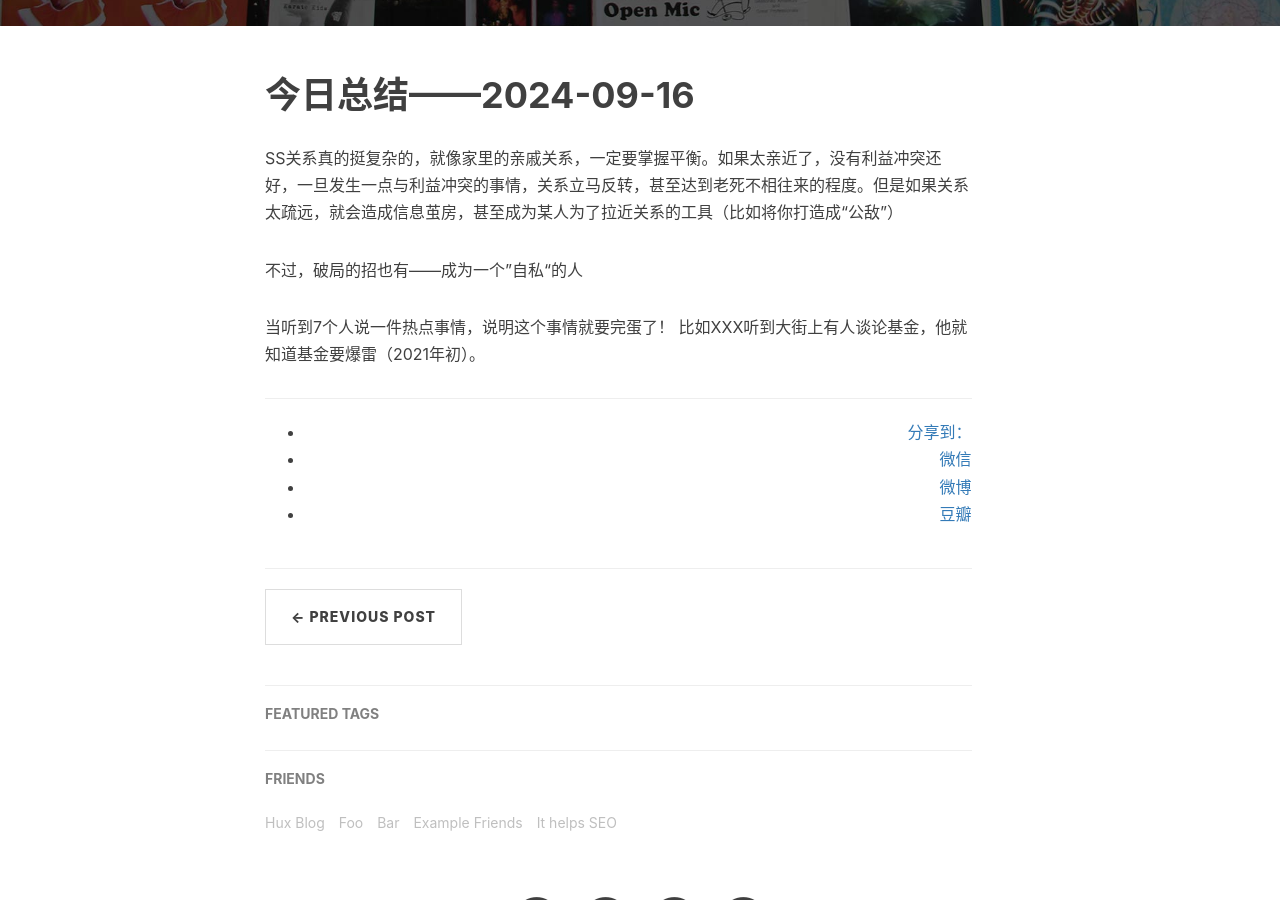
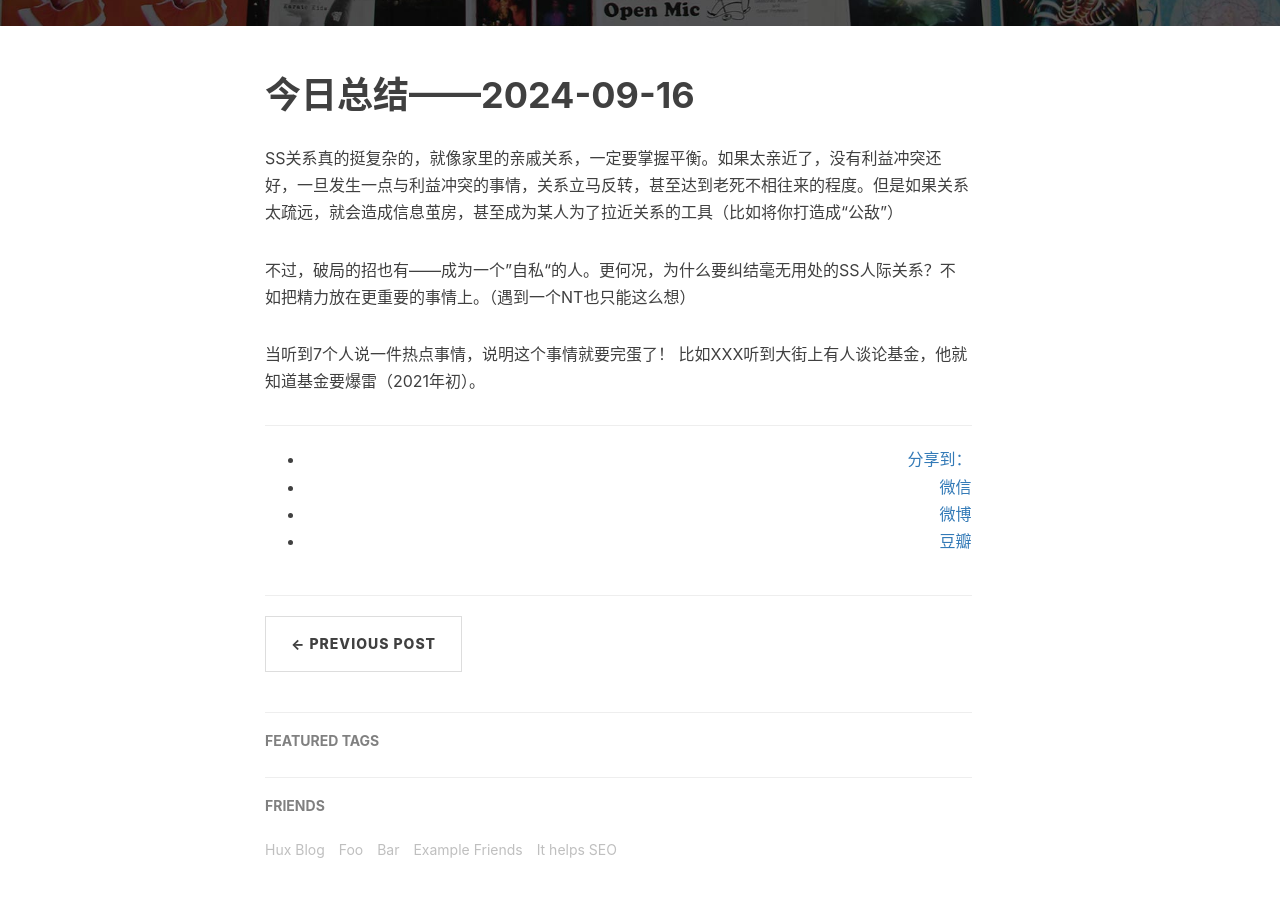
Before and after one commit to sunming3316/sunming3316.github.io, a Jekyll site: the page built from _posts/2024-09-16-Daily-re.markdown, in a window 1280 px wide and 900 px high, scrolled down 463 px. Built offline with Jekyll 4.4.1, drawn with Linux system fonts in a browser that asks for light colours; nearby versions of some CDN libraries; comment, search, counter and statistics services are not loaded.

Commit message:
add some in 0916 Daily-re

```diff
--- a/_posts/2024-09-16-Daily-re.markdown
+++ b/_posts/2024-09-16-Daily-re.markdown
@@ -14,6 +14,6 @@ catalog: true
 
 SS关系真的挺复杂的，就像家里的亲戚关系，一定要掌握平衡。如果太亲近了，没有利益冲突还好，一旦发生一点与利益冲突的事情，关系立马反转，甚至达到老死不相往来的程度。但是如果关系太疏远，就会造成信息茧房，甚至成为某人为了拉近关系的工具（比如将你打造成“公敌”）
 
-不过，破局的招也有——成为一个”自私“的人
+不过，破局的招也有——成为一个”自私“的人。更何况，为什么要纠结毫无用处的SS人际关系？不如把精力放在更重要的事情上。（遇到一个NT也只能这么想）
 
 当听到7个人说一件热点事情，说明这个事情就要完蛋了！     比如XXX听到大街上有人谈论基金，他就知道基金要爆雷（2021年初）。
```
